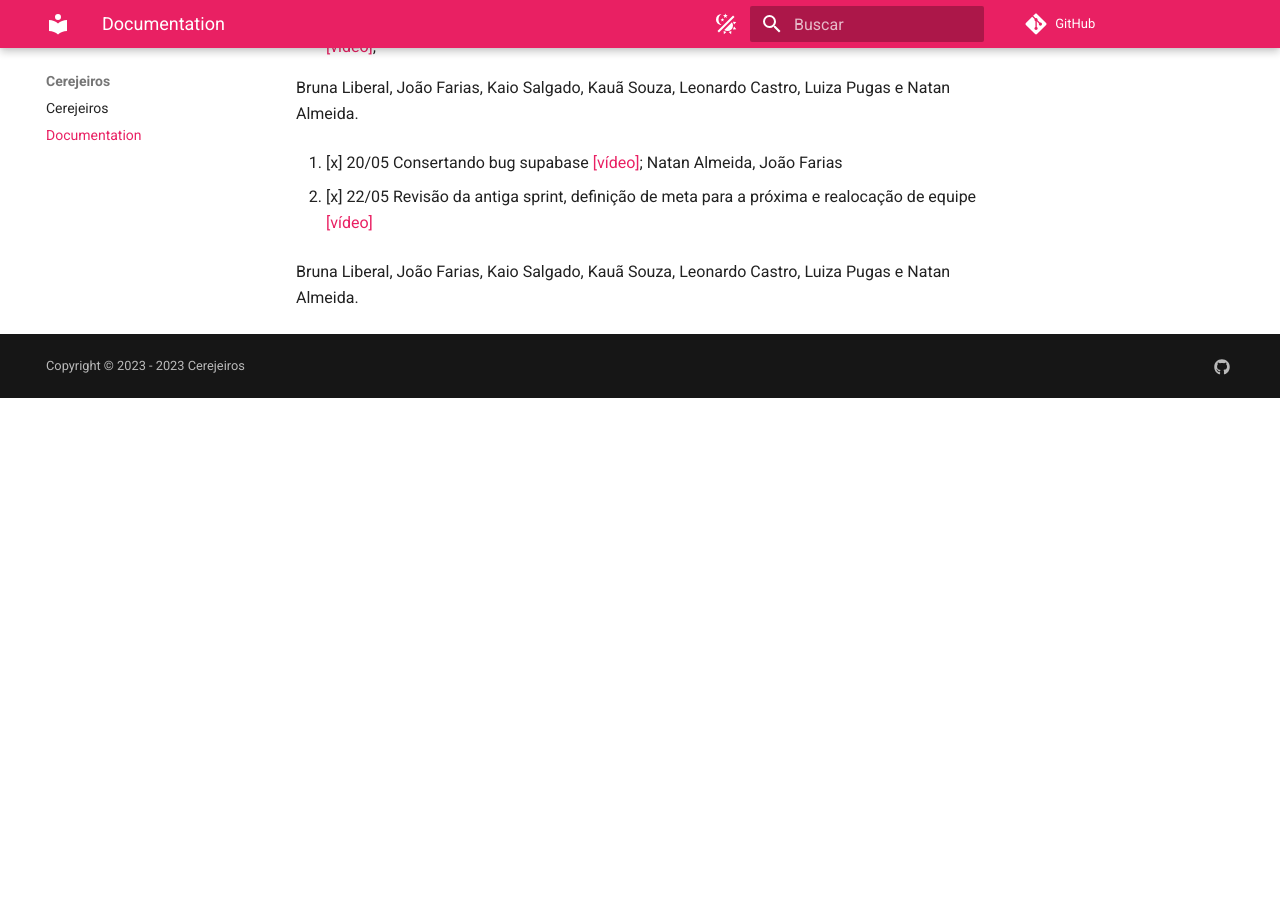
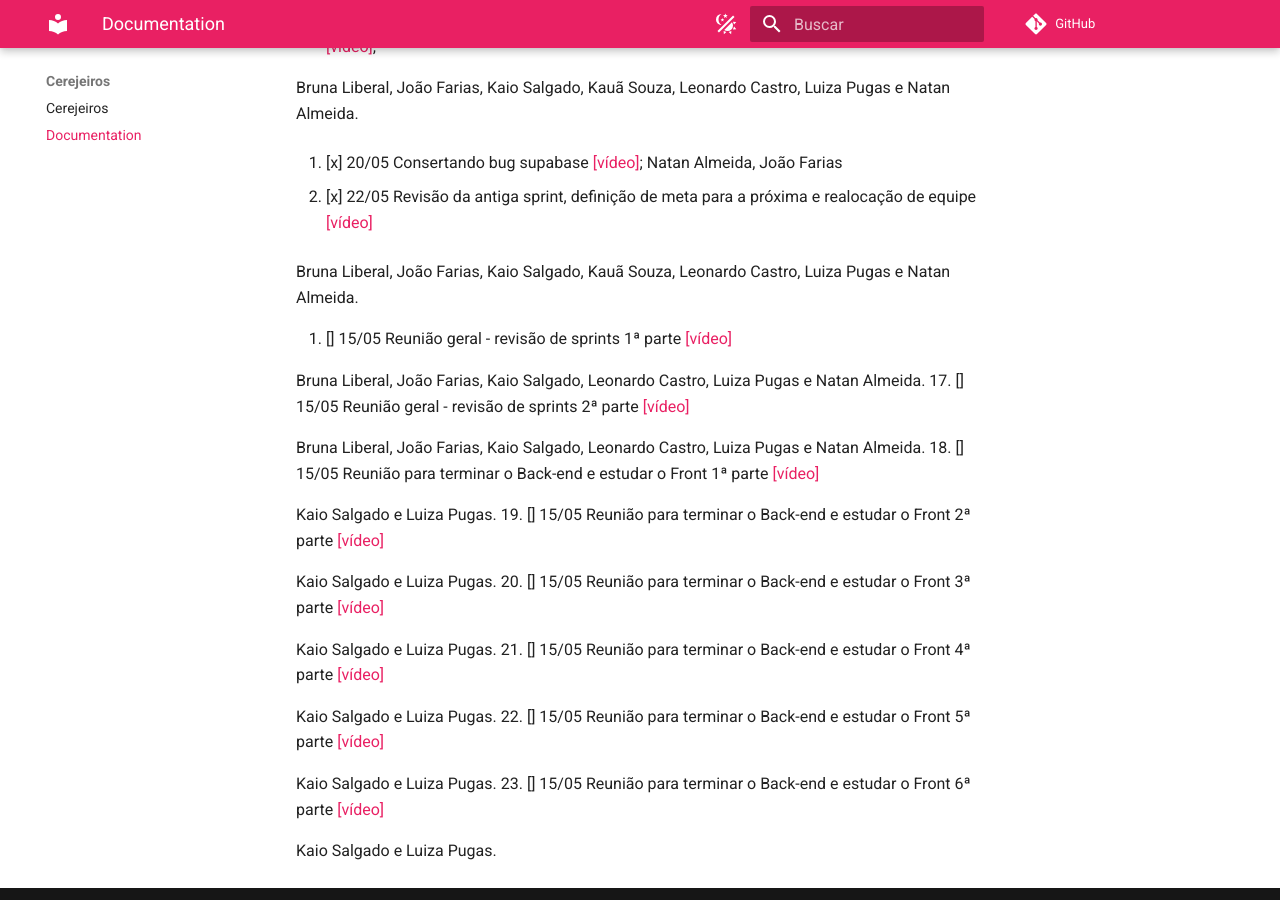
Before and after one commit to cerejeiros/bloom, an MkDocs documentation site: the page built from docs/documentation.md, in a window 1280 px wide and 900 px high, scrolled down 1509 px. Built offline with MkDocs 1.6.1 and Material for MkDocs 9.7.7, drawn with Linux system fonts in a browser that asks for light colours; comment, search, counter and statistics services are not loaded; before the commit the page ends 1907 px from its top, so only the background shows below that.

Commit message:
docs: update documentation

```diff
--- a/docs/documentation.md
+++ b/docs/documentation.md
@@ -60,3 +60,28 @@ Natan Almeida, João Farias
 15. [x] 22/05 Revisão da antiga sprint, definição de meta para a próxima e realocação de equipe [[vídeo]](https://youtu.be/DU-472fRkl4)
 
 Bruna Liberal, João Farias, Kaio Salgado, Kauã Souza, Leonardo Castro, Luiza Pugas e Natan Almeida.
+
+16. [] 15/05 Reunião geral - revisão de sprints 1ª parte [[vídeo]](https://drive.google.com/file/d/1rmBTz3Iy73He7na2OdTFsViEjxjE9iKf/view?usp=drive_link)
+
+Bruna Liberal, João Farias, Kaio Salgado, Leonardo Castro, Luiza Pugas e Natan Almeida.
+17. [] 15/05 Reunião geral - revisão de sprints 2ª parte [[vídeo]](https://drive.google.com/file/d/1D1DfuOspj3_7C41MF51IDv6sgiLZE72O/view?usp=sharing)
+
+Bruna Liberal, João Farias, Kaio Salgado, Leonardo Castro, Luiza Pugas e Natan Almeida.
+18. [] 15/05 Reunião para terminar o Back-end e estudar o Front 1ª parte [[vídeo]](https://drive.google.com/file/d/17IdcPKf494UuJzJoN7ulPRHguRwcBS_h/view?usp=sharing)
+
+Kaio Salgado  e Luiza Pugas.
+19. [] 15/05 Reunião para terminar o Back-end e estudar o Front 2ª parte [[vídeo]](https://drive.google.com/file/d/1jWL1Ex1lpnC55kfxQuspwD-zY37SRhsH/view?usp=sharing)
+
+Kaio Salgado  e Luiza Pugas.
+20. [] 15/05 Reunião para terminar o Back-end e estudar o Front 3ª parte [[vídeo]](https://drive.google.com/file/d/16mXS-BU9tsdSnX89QruAZpigyjbUxsTH/view?usp=sharing)
+
+Kaio Salgado  e Luiza Pugas.
+21. [] 15/05 Reunião para terminar o Back-end e estudar o Front 4ª parte [[vídeo]](https://drive.google.com/file/d/1-6d_2U3Gs1DacRbWz0UK_WCGKcfQyHTm/view?usp=sharing)
+
+Kaio Salgado  e Luiza Pugas.
+22. [] 15/05 Reunião para terminar o Back-end e estudar o Front 5ª parte [[vídeo]](https://drive.google.com/file/d/19jSferQ-bfIlkW5j32TyvWzWnXrKoosN/view?usp=sharing)
+
+Kaio Salgado  e Luiza Pugas.
+23. [] 15/05 Reunião para terminar o Back-end e estudar o Front 6ª parte [[vídeo]](https://drive.google.com/file/d/1t6FKvMZzlCRsARRXhgo28vFyRp8WWX3_/view?usp=drive_link)
+
+Kaio Salgado  e Luiza Pugas.
```
Also changed, not shown: 1 other file.
